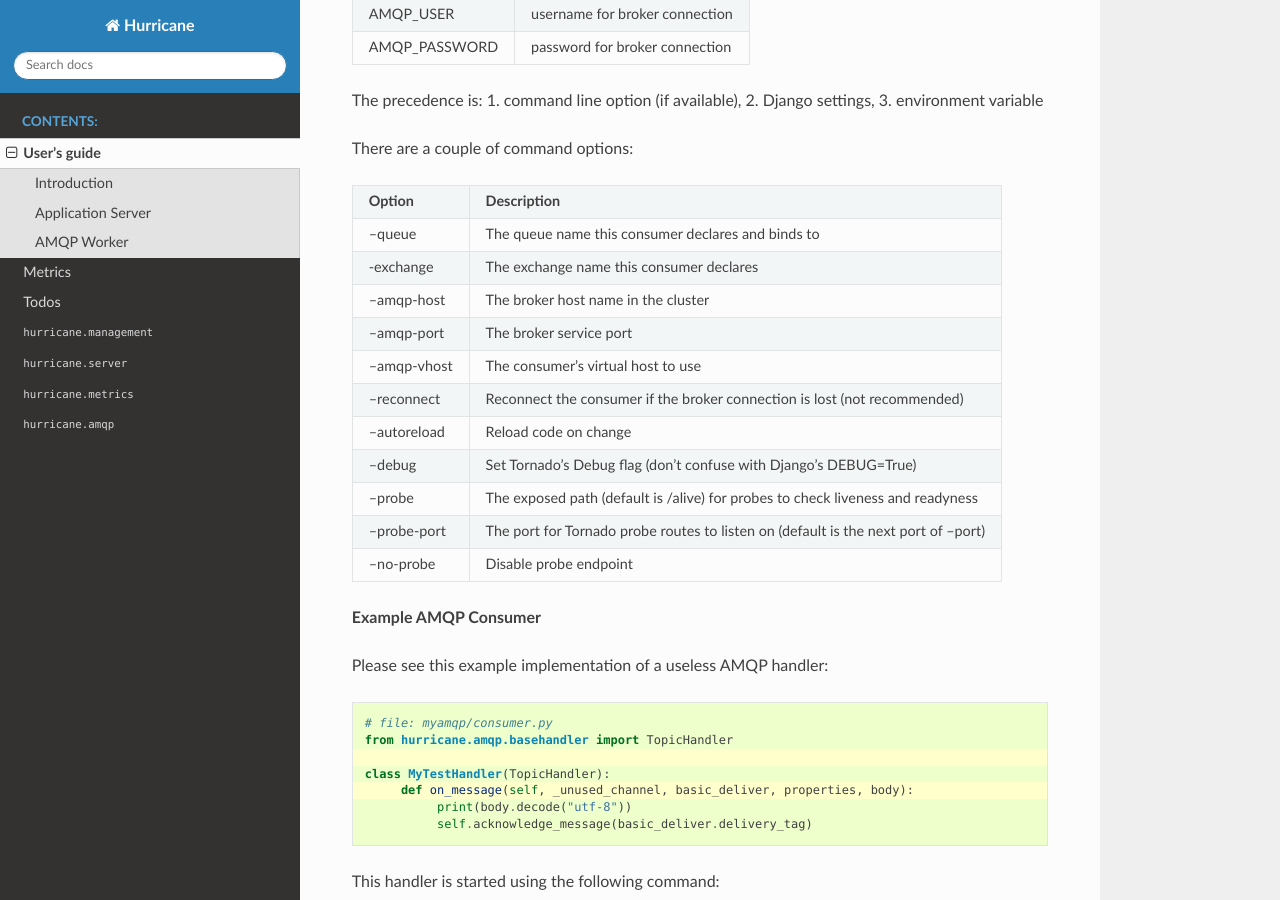
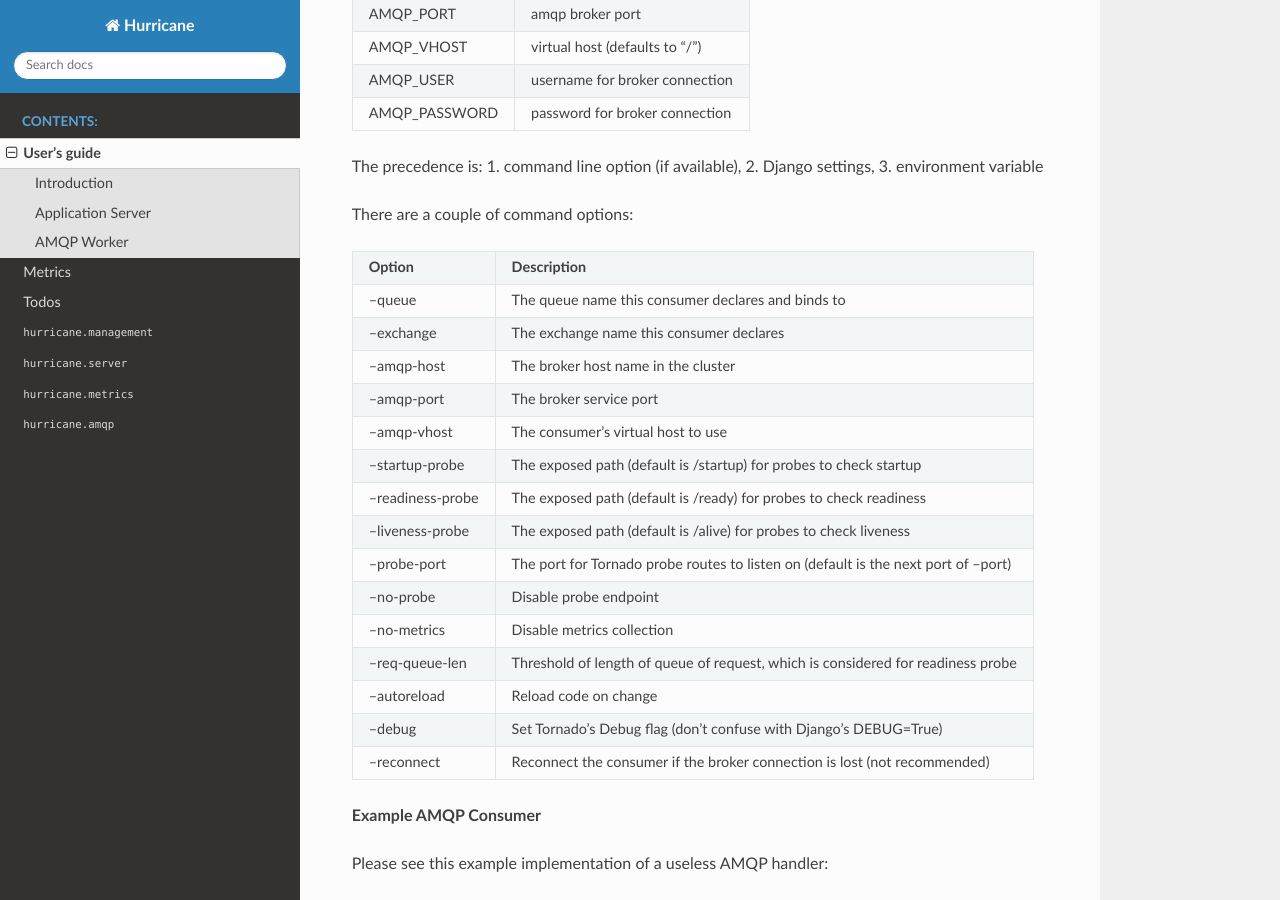
Before and after one commit to django-hurricane/django-hurricane, a Sphinx documentation site: the page built from docs/usage.rst, in a window 1280 px wide and 900 px high, scrolled down 3492 px. Built offline with Sphinx 7.4.7 and the Read the Docs theme 2.0.0, drawn with Linux system fonts in a browser that asks for light colours; some of the changed text lies outside the part shown.

```diff
--- a/docs/todos.rst
+++ b/docs/todos.rst
@@ -4,12 +4,14 @@ Todos
 **Application server**
 
 - [x] Basic setup, POC, logging
+- [x] Different endpoints for all Kubernetes probes
+- [x] Extensive documentation
+- [x] Django management command execution before serving
 - [ ] actual Tornado integration (currently uses the `tornado.wsgi.WSGIContainer`)
 - [ ] web sockets with Django 3
 - [ ] Testing, testing in production
 - [ ] Load-testing, automated performance regression testing
 - [ ] Implement the Kubernetes Metrics API
-- [ ] Different endpoints for all Kubernetes probes
 - [ ] Implement hooks for calling webservices (e.g. for deployment or health state changes)
 - [ ] Add another metrics collector endpoint (e.g Prometheus)
 
--- a/docs/usage.rst
+++ b/docs/usage.rst
@@ -56,17 +56,21 @@ There are a couple of command options:
 +------------------+-------------------------------------------------------------------------------------+
 | --port           | The port for Tornado to listen on (default is port 8000)                            |
 +------------------+-------------------------------------------------------------------------------------+
+| --startup-probe  | The exposed path (default is /startup) for probes to check startup                  |
++------------------+-------------------------------------------------------------------------------------+
+| --readiness-probe| The exposed path (default is /ready) for probes to check readiness                  |
++------------------+-------------------------------------------------------------------------------------+
+| --liveness-probe | The exposed path (default is /alive) for probes to check liveness                   |
++------------------+-------------------------------------------------------------------------------------+
 | --probe-port     | The port for Tornado probe routes to listen on (default is the next port of --port) |
++------------------+-------------------------------------------------------------------------------------+
+| --req-queue-len  | Threshold of length of queue of request, which is considered for readiness probe    |
 +------------------+-------------------------------------------------------------------------------------+
 | --no-probe       | Disable probe endpoint                                                              |
 +------------------+-------------------------------------------------------------------------------------+
-| --req-queue-len  | Threshold of length of queue of request, which is considered for readiness probe    |
+| --no-metrics     | Disable metrics collection                                                          |
 +------------------+-------------------------------------------------------------------------------------+
-| --startup-probe  | The exposed path (default is /startup) for probes to check startup                  |
-+------------------+-------------------------------------------------------------------------------------+
-| --readiness-probe| The exposed path (default is /ready) for probes to check readyness                  |
-+------------------+-------------------------------------------------------------------------------------+
-| --liveness-probe | The exposed path (default is /alive) for probes to check liveness                   |
+| --command        | Repetitive command for adding execution of management commands before serving       |
 +------------------+-------------------------------------------------------------------------------------+
 
 
@@ -150,31 +154,39 @@ The precedence is: 1. command line option (if available), 2. Django settings, 3.
 
 There are a couple of command options:
 
-+--------------+-------------------------------------------------------------------------------------+
-| **Option**   | **Description**                                                                     |
-+--------------+-------------------------------------------------------------------------------------+
-| --queue      | The queue name this consumer declares and binds to                                  |
-+--------------+-------------------------------------------------------------------------------------+
-| -exchange    | The exchange name this consumer declares                                            |
-+--------------+-------------------------------------------------------------------------------------+
-| --amqp-host  | The broker host name in the cluster                                                 |
-+--------------+-------------------------------------------------------------------------------------+
-| --amqp-port  | The broker service port                                                             |
-+--------------+-------------------------------------------------------------------------------------+
-| --amqp-vhost | The consumer's virtual host to use                                                  |
-+--------------+-------------------------------------------------------------------------------------+
-| --reconnect  | Reconnect the consumer if the broker connection is lost (not recommended)           |
-+--------------+-------------------------------------------------------------------------------------+
-| --autoreload | Reload code on change                                                               |
-+--------------+-------------------------------------------------------------------------------------+
-| --debug      | Set Tornado's Debug flag (don't confuse with Django's DEBUG=True)                   |
-+--------------+-------------------------------------------------------------------------------------+
-| --probe      |The exposed path (default is /alive) for probes to check liveness and readyness      |
-+--------------+-------------------------------------------------------------------------------------+
-| --probe-port | The port for Tornado probe routes to listen on (default is the next port of --port) |
-+--------------+-------------------------------------------------------------------------------------+
-| --no-probe   | Disable probe endpoint                                                              |
-+--------------+-------------------------------------------------------------------------------------+
++------------------+-------------------------------------------------------------------------------------+
+| **Option**       | **Description**                                                                     |
++------------------+-------------------------------------------------------------------------------------+
+| --queue          | The queue name this consumer declares and binds to                                  |
++------------------+-------------------------------------------------------------------------------------+
+| --exchange       | The exchange name this consumer declares                                            |
++------------------+-------------------------------------------------------------------------------------+
+| --amqp-host      | The broker host name in the cluster                                                 |
++------------------+-------------------------------------------------------------------------------------+
+| --amqp-port      | The broker service port                                                             |
++------------------+-------------------------------------------------------------------------------------+
+| --amqp-vhost     | The consumer's virtual host to use                                                  |
++------------------+-------------------------------------------------------------------------------------+
+| --startup-probe  | The exposed path (default is /startup) for probes to check startup                  |
++------------------+-------------------------------------------------------------------------------------+
+| --readiness-probe| The exposed path (default is /ready) for probes to check readiness                  |
++------------------+-------------------------------------------------------------------------------------+
+| --liveness-probe | The exposed path (default is /alive) for probes to check liveness                   |
++------------------+-------------------------------------------------------------------------------------+
+| --probe-port     | The port for Tornado probe routes to listen on (default is the next port of --port) |
++------------------+-------------------------------------------------------------------------------------+
+| --no-probe       | Disable probe endpoint                                                              |
++------------------+-------------------------------------------------------------------------------------+
+| --no-metrics     | Disable metrics collection                                                          |
++------------------+-------------------------------------------------------------------------------------+
+| --req-queue-len  | Threshold of length of queue of request, which is considered for readiness probe    |
++------------------+-------------------------------------------------------------------------------------+
+| --autoreload     | Reload code on change                                                               |
++------------------+-------------------------------------------------------------------------------------+
+| --debug          | Set Tornado's Debug flag (don't confuse with Django's DEBUG=True)                   |
++------------------+-------------------------------------------------------------------------------------+
+| --reconnect      | Reconnect the consumer if the broker connection is lost (not recommended)           |
++------------------+-------------------------------------------------------------------------------------+
 
 
 **Example AMQP Consumer**
```
Also changed, not shown: README.md (+18 -12 lines), 2 other files.
